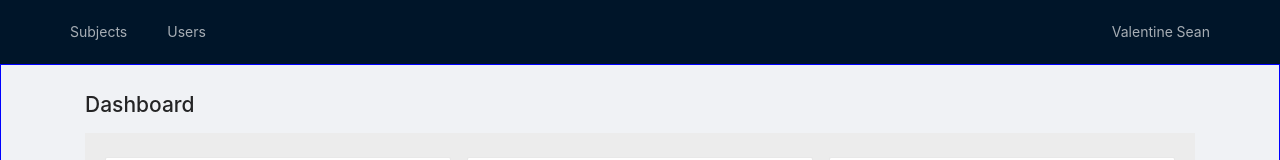
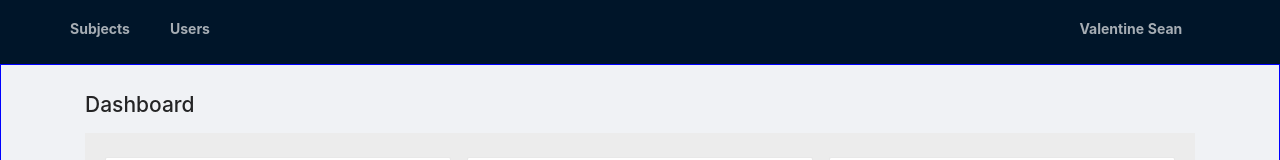
Before and after one commit to ValentineSean/v-school-app, a Vue app: page /dashboard in a window 1280 px wide. Shown: the top 160 px of the page. Built offline with nearby package versions, Linux system fonts and the light colour scheme.

Commit message:
App data posting initiated

```diff
--- a/src/components/layouts/DashboardLayout.vue
+++ b/src/components/layouts/DashboardLayout.vue
@@ -25,11 +25,11 @@
         <a-menu
           theme="dark"
           mode="horizontal"
-          :style="{ lineHeight: '64px', border: '', padding: '' }"
+          :style="{ lineHeight: '', fontWeight: 'bold', border: '', padding: '', margin: '6px 0', display: '' }"
         >
           <a-menu-item
             key="1"
-            :style="{ border: '' }"
+            :style="{ fontWeight: 'bold', border: '', margin: 'auto 0' }"
             @click="toSubjects"
           >
             Subjects
@@ -38,7 +38,23 @@
           <a-menu-item key="2">Users</a-menu-item>
 
           <a-menu-item key="3" :style="{ float: 'right' }">
-            Valentine Sean
+
+            <!-- Valentine Sean -->
+            <a-dropdown :trigger="['click']">
+              <span class="ant-drop-down-link" :style="{ cursor: 'pointer' }">
+                <a-icon :style="{ fontSize: '20px' }" slot="prefix" type="user" style="white" />
+                Valentine Sean
+                <a-icon type="caret-down" style="white" />
+              </span>
+
+              <a-menu slot="overlay">
+                <a-menu-item>
+                  <span>
+                    logout
+                  </span>
+                </a-menu-item>
+              </a-menu>
+            </a-dropdown>
           </a-menu-item>
         </a-menu>
 
@@ -75,7 +91,7 @@
         drawer_visibility: false,
         desktop_size: true,
         tablet_size: false,
-        default_tab: "",
+        // default_tab: "",
         // default_sub_tab: null,
       };
     },
@@ -245,6 +261,11 @@
   .layout-sider-menu{
   }
 
+  .ant-menu-item-selected{
+    background: none !important;
+    background-color: none !important;
+  }
+
   /* MEDIA QUERIES */
 
   /* Extra Extra Large */
```
